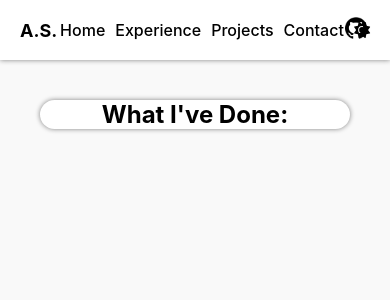
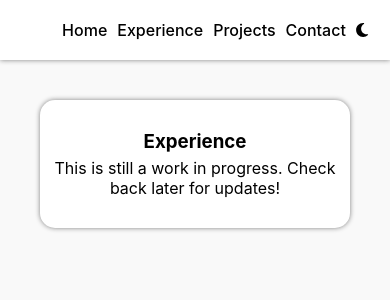
Before and after one commit to AndrewSadikov/ReactPortfolio, a React (Create React App) app: page / in a window 390 px wide. Both pictures are taken after a click on the item "Experience". Shown: the top 300 px of the page. Built offline with nearby package versions, Linux system fonts and the light colour scheme.

Commit message:
Made responsive

```diff
--- a/src/components/contact.js
+++ b/src/components/contact.js
@@ -4,7 +4,8 @@ const Contact = (props) => {
       <section
         className={props.darkMode ? "section-main" : "section-main-dark"}
       >
-        <h1>Contact me:</h1>
+        <h3>Contact</h3>
+        <p>This is still a work in progress. Check back later for updates!</p>
       </section>
     </div>
   );
--- a/src/components/experience.js
+++ b/src/components/experience.js
@@ -4,7 +4,8 @@ const Experience = (props) => {
       <section
         className={props.darkMode ? "section-main" : "section-main-dark"}
       >
-        <h1>What I've Done:</h1>
+        <h3>Experience</h3>
+        <p>This is still a work in progress. Check back later for updates!</p>
       </section>
     </div>
   );
--- a/src/components/header.js
+++ b/src/components/header.js
@@ -1,5 +1,5 @@
 import { FontAwesomeIcon } from "@fortawesome/react-fontawesome";
-import { faSun } from "@fortawesome/free-solid-svg-icons";
+import { faSun, faMoon } from "@fortawesome/free-solid-svg-icons";
 
 const Header = (props) => {
   return (
@@ -22,7 +22,7 @@ const Header = (props) => {
           Contact
         </li>
         <li className="nav-link" onClick={() => props.setDarkMode()}>
-          <FontAwesomeIcon icon={faSun} />
+          <FontAwesomeIcon icon={props.darkMode ? faMoon : faSun} />
         </li>
       </ul>
       <div>
--- a/src/components/projects.js
+++ b/src/components/projects.js
@@ -4,7 +4,8 @@ const Projects = (props) => {
       <section
         className={props.darkMode ? "section-main" : "section-main-dark"}
       >
-        <h1>Projects:</h1>
+        <h3>Projects</h3>
+        <p>This is still a work in progress. Check back later for updates!</p>
       </section>
     </div>
   );
--- a/src/index.css
+++ b/src/index.css
@@ -100,22 +100,26 @@ code {
 .main-title {
   font-size: 24px;
   font-weight: 700;
+  margin: 0px 10px;
+  text-align: center;
 }
 
 .main-subtitle {
+  margin: 0px 10px;
   margin-top: 20px;
   margin-bottom: 5px;
   font-size: 20px;
   font-weight: 600;
+  text-align: center;
 }
 
 .main-smalltitle {
-  margin: 10px;
+  margin: 0px 10px;
   margin-top: 34px;
+  margin-bottom: 40px;
   font-size: 16px;
   font-weight: 200px;
   text-align: center;
-  margin-bottom: 40px;
 }
 
 .main-logo {
@@ -135,3 +139,23 @@ code {
   flex-direction: column;
   align-items: center;
 }
+
+h3 {
+  margin-top: 30px;
+}
+
+p {
+  text-align: center;
+  margin: 5px;
+  margin-bottom: 30px;
+}
+
+@media (max-width: 600px) {
+  .nav-icon {
+    display: none;
+  }
+
+  .nav-title {
+    display: none;
+  }
+}
```
